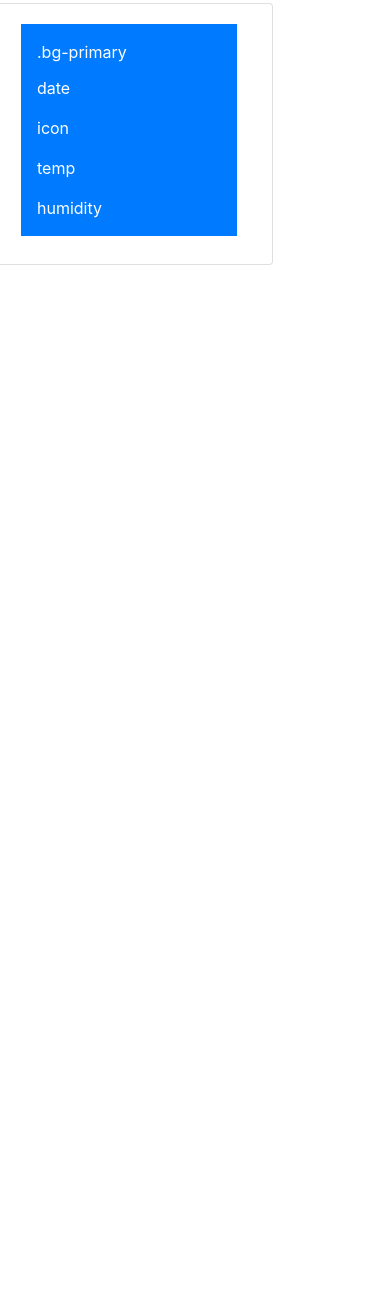
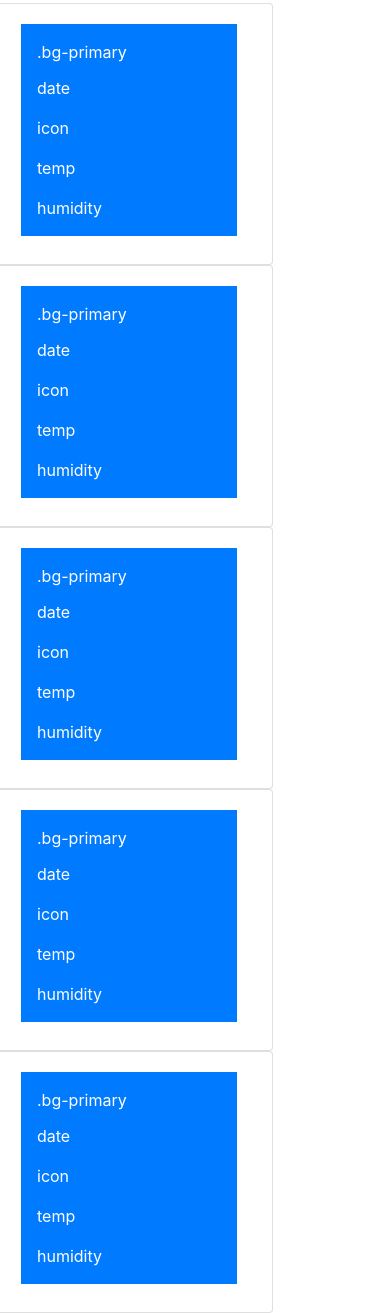
Before and after one commit to NICKIEFRAUSTO/homework6, a plain HTML site: page index2.html in a window 390 px wide. Shown: the part 823-2136 px from the top of the page. Before the commit the page ends 1088 px from the top, so only its background shows below. Drawn offline with nearby package versions, Linux system fonts and the light colour scheme.

Commit message:
added 4 more cards to represent the 5 day forecast

```diff
--- a/index2.html
+++ b/index2.html
@@ -105,7 +105,65 @@
               </div>
             </div>
           </div>
+
+          <div class="card" style="width: 18rem;">
+            <div class="col-sm-4">
+              <div class="card-body">
+                <div class="p-3 mb-2 bg-primary text-white">.bg-primary
+                  <h5 class="card-title"></h5>
+                  <p class="card-text"data-id="date">date</p>
+                  <p class="card-text"data-id="icon">icon</p>
+                  <p class="card-text"data-id="temp">temp</p>
+                  <p class="card-text"data-id="humidity">humidity</p>
+                </div>
+              </div>
+            </div>
+          </div>
+
+          <div class="card" style="width: 18rem;">
+            <div class="col-sm-4">
+              <div class="card-body">
+                <div class="p-3 mb-2 bg-primary text-white">.bg-primary
+                  <h5 class="card-title"></h5>
+                  <p class="card-text"data-id="date">date</p>
+                  <p class="card-text"data-id="icon">icon</p>
+                  <p class="card-text"data-id="temp">temp</p>
+                  <p class="card-text"data-id="humidity">humidity</p>
+                </div>
+              </div>
+            </div>
+          </div>
+
+          <div class="card" style="width: 18rem;">
+            <div class="col-sm-4">
+              <div class="card-body">
+                <div class="p-3 mb-2 bg-primary text-white">.bg-primary
+                  <h5 class="card-title"></h5>
+                  <p class="card-text"data-id="date">date</p>
+                  <p class="card-text"data-id="icon">icon</p>
+                  <p class="card-text"data-id="temp">temp</p>
+                  <p class="card-text"data-id="humidity">humidity</p>
+                </div>
+              </div>
+            </div>
+          </div>
+
+          <div class="card" style="width: 18rem;">
+            <div class="col-sm-4">
+              <div class="card-body">
+                <div class="p-3 mb-2 bg-primary text-white">.bg-primary
+                  <h5 class="card-title"></h5>
+                  <p class="card-text"data-id="date">date</p>
+                  <p class="card-text"data-id="icon">icon</p>
+                  <p class="card-text"data-id="temp">temp</p>
+                  <p class="card-text"data-id="humidity">humidity</p>
+                </div>
+              </div>
+            </div>
+          </div>
+
         </div>
+
 
 
     </section>
```
